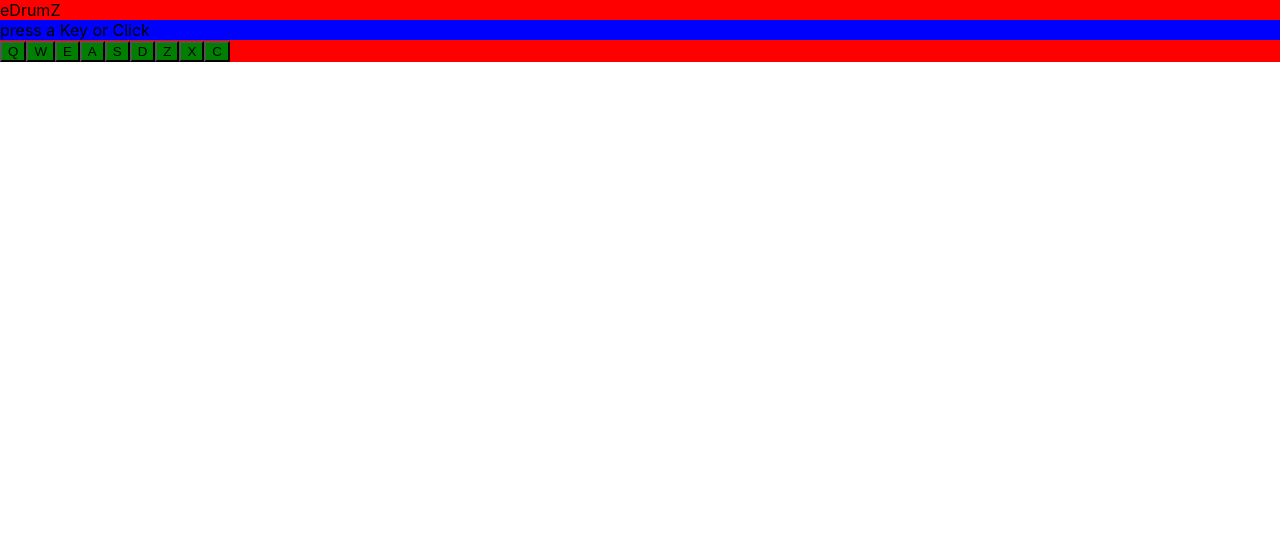
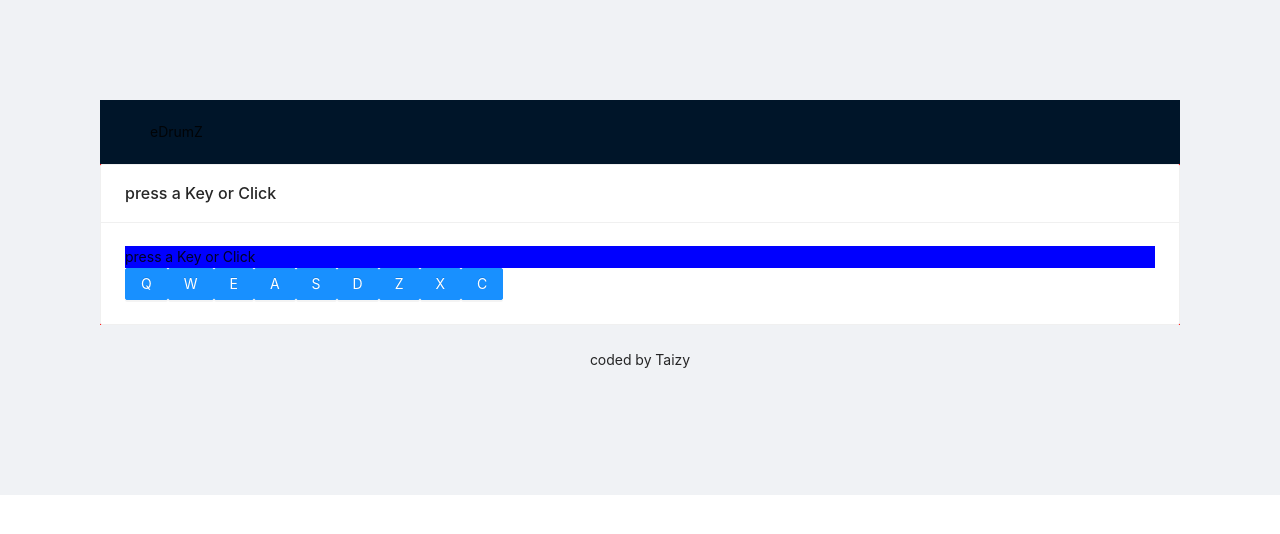
Before and after one commit to snrelghgub/drum-machine, a React (Create React App) app: page / in a window 1280 px wide. Shown: the top 534 px of the page. Built offline with nearby package versions, Linux system fonts and the light colour scheme.

Commit message:
install Ant Design & make various changes

```diff
--- a/package.json
+++ b/package.json
@@ -6,6 +6,7 @@
     "@testing-library/jest-dom": "^4.2.4",
     "@testing-library/react": "^9.4.0",
     "@testing-library/user-event": "^7.2.1",
+    "antd": "^4.2.2",
     "react": "^16.12.0",
     "react-dom": "^16.12.0",
     "react-scripts": "3.3.1"
--- a/src/App.js
+++ b/src/App.js
@@ -3,6 +3,13 @@ import React from 'react';
 import './App.css';
 import DrumPad from './components/DrumPad.js';
 import Display from './components/Display.js';
+
+import { Card } from 'antd';
+
+import { Layout } from 'antd';
+
+const { Header, Footer, Sider, Content } = Layout;
+
 
 
 const drumkit = [
@@ -35,12 +42,19 @@ class App extends React.Component {
 
   render() {
     return (
-      <div id="drum-machine">eDrumZ
-        <Display state={this.state.display}/>
+      <Layout style={{ padding: '100px' }}>
+        <Header>eDrumZ</Header>
+        <Content>
+      <div id="drum-machine">
+        <Card title={this.state.display}><Display state={this.state.display}/>
         {drumkit.map( (x) =>
             <DrumPad id={x.id} soundType={x.soundType} src={x.src} handleDisplay={this.handleDisplay}/>
         )}
+        </Card>
       </div>
+      </Content>
+      <Footer style={{ textAlign: 'center' }}>coded by Taizy</Footer>
+      </Layout>
     );
   }
 }
--- a/src/components/DrumPad.js
+++ b/src/components/DrumPad.js
@@ -1,6 +1,8 @@
 import React from 'react';
 //import DrumButton from './components/DrumButton.js';
 //component for Drum Machine's drumpad
+import 'antd/dist/antd.css';
+import { Button } from 'antd';
 
 
 
@@ -35,9 +37,9 @@ class DrumPad extends React.Component {
 
   render() {
     return (
-      <button id={this.props.id} className="drum-pad" onClick={this.playSound}>{this.props.id}
+      <Button type="primary" id={this.props.id} className="drum-pad" onClick={this.playSound}>{this.props.id}
         <audio ref={this.audio} id={this.props.id} src={this.props.src} className="clip"></audio>
-      </button>
+      </Button>
     );
   }
 }
--- a/src/index.css
+++ b/src/index.css
@@ -1,3 +1,4 @@
+/*
 body {
   margin: 0;
   font-family: -apple-system, BlinkMacSystemFont, 'Segoe UI', 'Roboto', 'Oxygen',
@@ -11,3 +12,4 @@ code {
   font-family: source-code-pro, Menlo, Monaco, Consolas, 'Courier New',
     monospace;
 }
+*/
```
Also changed, not shown: 1 other file (tests, documents, lock files or other folders).
